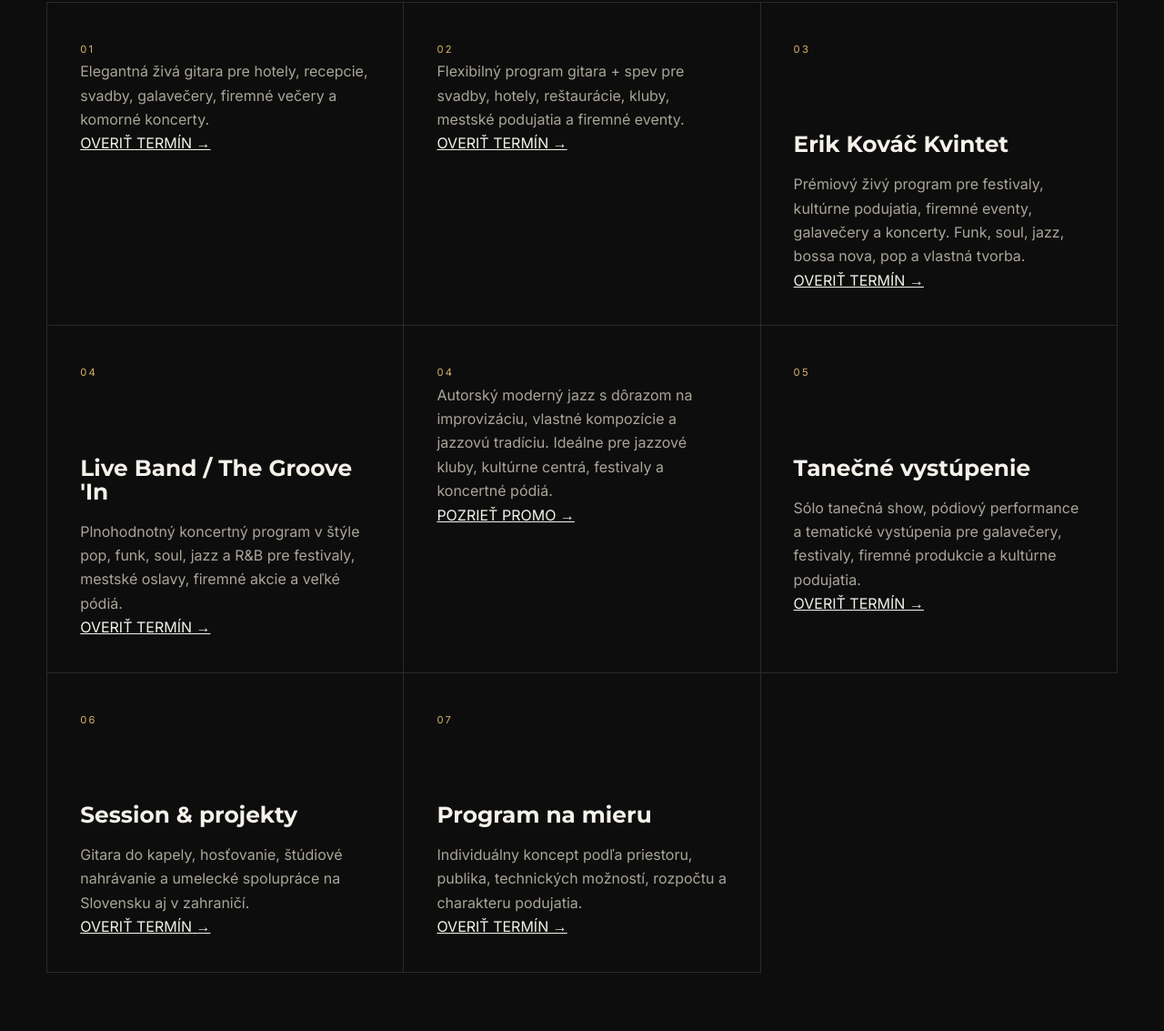
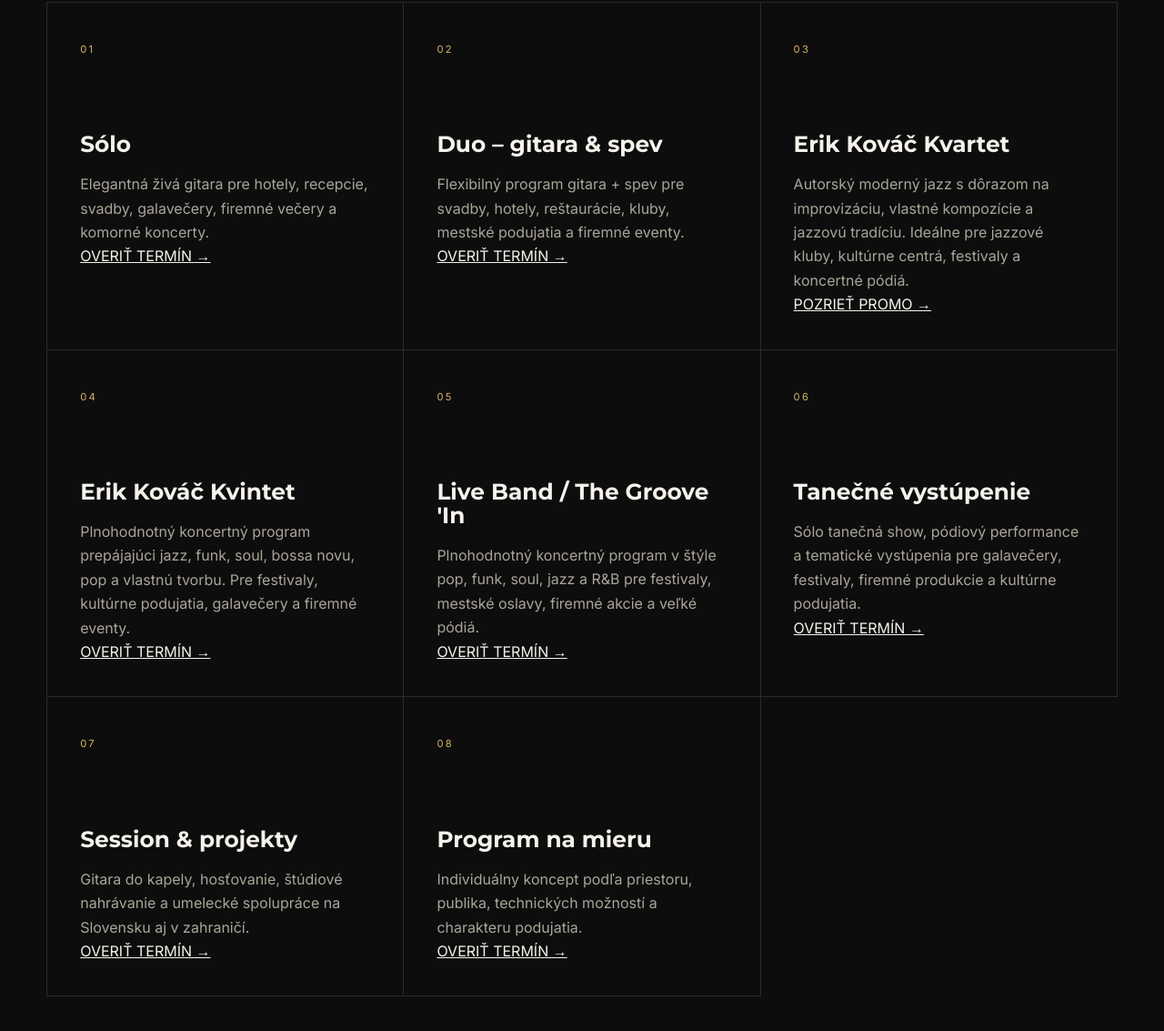
Before and after one commit to kovacerik7-arch/kovacerik.sk, a plain HTML site: page index.html in a window 1280 px wide. Shown: the part 2895-4028 px from the top of the page at 91% size. Drawn offline with Linux system fonts and the light colour scheme.

Commit message:
Update index.html

```diff
--- a/index.html
+++ b/index.html
@@ -166,82 +166,95 @@
       </div>
 
       <div class="service-grid">
+
   <article class="service-card reveal">
     <span>01</span>
-          <p data-sk="Elegantná živá gitara pre hotely, recepcie, svadby, galavečery, firemné večery a komorné koncerty."
+    <h3 data-sk="Sólo" data-en="Solo">Sólo</h3>
+    <p
+      data-sk="Elegantná živá gitara pre hotely, recepcie, svadby, galavečery, firemné večery a komorné koncerty."
       data-en="Elegant live guitar for hotels, receptions, weddings, gala events, corporate evenings and intimate concerts.">
       Elegantná živá gitara pre hotely, recepcie, svadby, galavečery, firemné večery a komorné koncerty.
     </p>
     <a class="service-link" href="#contact" data-sk="OVERIŤ TERMÍN →" data-en="CHECK AVAILABILITY →">OVERIŤ TERMÍN →</a>
   </article>
+
   <article class="service-card reveal">
     <span>02</span>
-         <p data-sk="Flexibilný program gitara + spev pre svadby, hotely, reštaurácie, kluby, mestské podujatia a firemné eventy."
+    <h3 data-sk="Duo – gitara & spev" data-en="Duo – Guitar & Vocals">Duo – gitara & spev</h3>
+    <p
+      data-sk="Flexibilný program gitara + spev pre svadby, hotely, reštaurácie, kluby, mestské podujatia a firemné eventy."
       data-en="A flexible guitar and vocals programme for weddings, hotels, restaurants, clubs, city events and corporate events.">
       Flexibilný program gitara + spev pre svadby, hotely, reštaurácie, kluby, mestské podujatia a firemné eventy.
-</p><a class="service-link" href="#contact" data-sk="OVERIŤ TERMÍN →" data-en="CHECK AVAILABILITY →">OVERIŤ TERMÍN →</a>
+    </p>
+    <a class="service-link" href="#contact" data-sk="OVERIŤ TERMÍN →" data-en="CHECK AVAILABILITY →">OVERIŤ TERMÍN →</a>
   </article>
+
   <article class="service-card reveal">
     <span>03</span>
+    <h3 data-sk="Erik Kováč Kvartet" data-en="Erik Kováč Quartet">Erik Kováč Kvartet</h3>
+    <p
+      data-sk="Autorský moderný jazz s dôrazom na improvizáciu, vlastné kompozície a jazzovú tradíciu. Ideálne pre jazzové kluby, kultúrne centrá, festivaly a koncertné pódiá."
+      data-en="Original modern jazz focused on improvisation, original compositions and jazz tradition. Ideal for jazz clubs, cultural venues, festivals and concert stages.">
+      Autorský moderný jazz s dôrazom na improvizáciu, vlastné kompozície a jazzovú tradíciu. Ideálne pre jazzové kluby, kultúrne centrá, festivaly a koncertné pódiá.
+    </p>
+    <a class="service-link" href="#media" data-sk="POZRIEŤ PROMO →" data-en="WATCH PROMO →">POZRIEŤ PROMO →</a>
+  </article>
+
+  <article class="service-card reveal">
+    <span>04</span>
     <h3 data-sk="Erik Kováč Kvintet" data-en="Erik Kováč Quintet">Erik Kováč Kvintet</h3>
     <p
-    data-sk="Prémiový živý program pre festivaly, kultúrne podujatia, firemné eventy, galavečery a koncerty. Funk, soul, jazz, bossa nova, pop a vlastná tvorba."
-    data-en="Premium live music for festivals, cultural events, corporate events, gala evenings and concerts. Funk, soul, jazz, bossa nova, pop and original music."
-  >
-    Prémiový živý program pre festivaly, kultúrne podujatia, firemné eventy, galavečery a koncerty. Funk, soul, jazz, bossa nova, pop a vlastná tvorba.
+      data-sk="Plnohodnotný koncertný program prepájajúci jazz, funk, soul, bossa novu, pop a vlastnú tvorbu. Pre festivaly, kultúrne podujatia, galavečery a firemné eventy."
+      data-en="A full concert programme blending jazz, funk, soul, bossa nova, pop and original music. For festivals, cultural events, gala evenings and corporate events.">
+      Plnohodnotný koncertný program prepájajúci jazz, funk, soul, bossa novu, pop a vlastnú tvorbu. Pre festivaly, kultúrne podujatia, galavečery a firemné eventy.
     </p>
     <a class="service-link" href="#contact" data-sk="OVERIŤ TERMÍN →" data-en="CHECK AVAILABILITY →">OVERIŤ TERMÍN →</a>
-</article><article class="service-card reveal">
-          <span>04</span>
+  </article>
+
+  <article class="service-card reveal">
+    <span>05</span>
     <h3 data-sk="Live Band / The Groove 'In" data-en="Live Band / The Groove 'In">Live Band / The Groove 'In</h3>
-<p data-sk="Plnohodnotný koncertný program v štýle pop, funk, soul, jazz a R&amp;B pre festivaly, mestské oslavy, firemné akcie a veľké pódiá."
-   data-en="A full live programme blending pop, funk, soul, jazz and R&amp;B for festivals, city celebrations, corporate events and major stages.">
+    <p
+      data-sk="Plnohodnotný koncertný program v štýle pop, funk, soul, jazz a R&amp;B pre festivaly, mestské oslavy, firemné akcie a veľké pódiá."
+      data-en="A full live programme blending pop, funk, soul, jazz and R&amp;B for festivals, city celebrations, corporate events and large stages.">
       Plnohodnotný koncertný program v štýle pop, funk, soul, jazz a R&amp;B pre festivaly, mestské oslavy, firemné akcie a veľké pódiá.
     </p>
     <a class="service-link" href="#contact" data-sk="OVERIŤ TERMÍN →" data-en="CHECK AVAILABILITY →">OVERIŤ TERMÍN →</a>
   </article>
+
   <article class="service-card reveal">
-  <span>04</span>
-
-  <p data-sk="Autorský moderný jazz s dôrazom na improvizáciu, vlastné kompozície a jazzovú tradíciu. Ideálne pre jazzové kluby, kultúrne centrá, festivaly a koncertné pódiá."
-   data-en="Original modern jazz focused on improvisation, original compositions and jazz tradition. Ideal for jazz clubs, cultural venues, festivals and concert stages.">
-  Autorský moderný jazz s dôrazom na improvizáciu, vlastné kompozície a jazzovú tradíciu. Ideálne pre jazzové kluby, kultúrne centrá, festivaly a koncertné pódiá.
-</p>
-
-  <a class="service-link"
-     href="#media"
-     data-sk="POZRIEŤ PROMO →"
-     data-en="WATCH PROMO →">
-    POZRIEŤ PROMO →
-  </a>
-</article>
-        <article class="service-card reveal">
-          <span>05</span>
+    <span>06</span>
     <h3 data-sk="Tanečné vystúpenie" data-en="Dance Performance">Tanečné vystúpenie</h3>
-<p data-sk="Sólo tanečná show, pódiový performance a tematické vystúpenia pre galavečery, festivaly, firemné produkcie a kultúrne podujatia."
+    <p
+      data-sk="Sólo tanečná show, pódiový performance a tematické vystúpenia pre galavečery, festivaly, firemné produkcie a kultúrne podujatia."
       data-en="Solo dance shows, stage performances and themed acts for gala evenings, festivals, corporate productions and cultural events.">
       Sólo tanečná show, pódiový performance a tematické vystúpenia pre galavečery, festivaly, firemné produkcie a kultúrne podujatia.
     </p>
     <a class="service-link" href="#contact" data-sk="OVERIŤ TERMÍN →" data-en="CHECK AVAILABILITY →">OVERIŤ TERMÍN →</a>
   </article>
+
   <article class="service-card reveal">
-          <span>06</span>
+    <span>07</span>
     <h3 data-sk="Session &amp; projekty" data-en="Session &amp; Projects">Session &amp; projekty</h3>
-<p data-sk="Gitara do kapely, hosťovanie, štúdiové nahrávanie a umelecké spolupráce na Slovensku aj v zahraničí."
-   data-en="Guitar work for bands, guest appearances, studio recording and artistic collaborations in Slovakia and abroad.">
+    <p
+      data-sk="Gitara do kapely, hosťovanie, štúdiové nahrávanie a umelecké spolupráce na Slovensku aj v zahraničí."
+      data-en="Guitar sessions, guest performances, studio recording and artistic collaborations in Slovakia and internationally.">
       Gitara do kapely, hosťovanie, štúdiové nahrávanie a umelecké spolupráce na Slovensku aj v zahraničí.
     </p>
     <a class="service-link" href="#contact" data-sk="OVERIŤ TERMÍN →" data-en="CHECK AVAILABILITY →">OVERIŤ TERMÍN →</a>
   </article>
+
   <article class="service-card reveal">
-          <span>07</span>
-         <h3 data-sk="Program na mieru" data-en="Tailored Programme">Program na mieru</h3>
-<p data-sk="Individuálny koncept podľa priestoru, publika, technických možností, rozpočtu a charakteru podujatia."
-   data-en="A bespoke concept shaped around the venue, audience, technical setup, budget and character of the event.">
-  Individuálny koncept podľa priestoru, publika, technických možností, rozpočtu a charakteru podujatia.
+    <span>08</span>
+    <h3 data-sk="Program na mieru" data-en="Custom Programme">Program na mieru</h3>
+    <p
+      data-sk="Individuálny koncept podľa priestoru, publika, technických možností a charakteru podujatia."
+      data-en="A custom concept tailored to the venue, audience, technical possibilities and character of the event.">
+      Individuálny koncept podľa priestoru, publika, technických možností a charakteru podujatia.
     </p>
     <a class="service-link" href="#contact" data-sk="OVERIŤ TERMÍN →" data-en="CHECK AVAILABILITY →">OVERIŤ TERMÍN →</a>
   </article>
+
 </div>
     </section>
 <section class="trust section">
```
Lines whose indentation alone changed are shown as unchanged.
